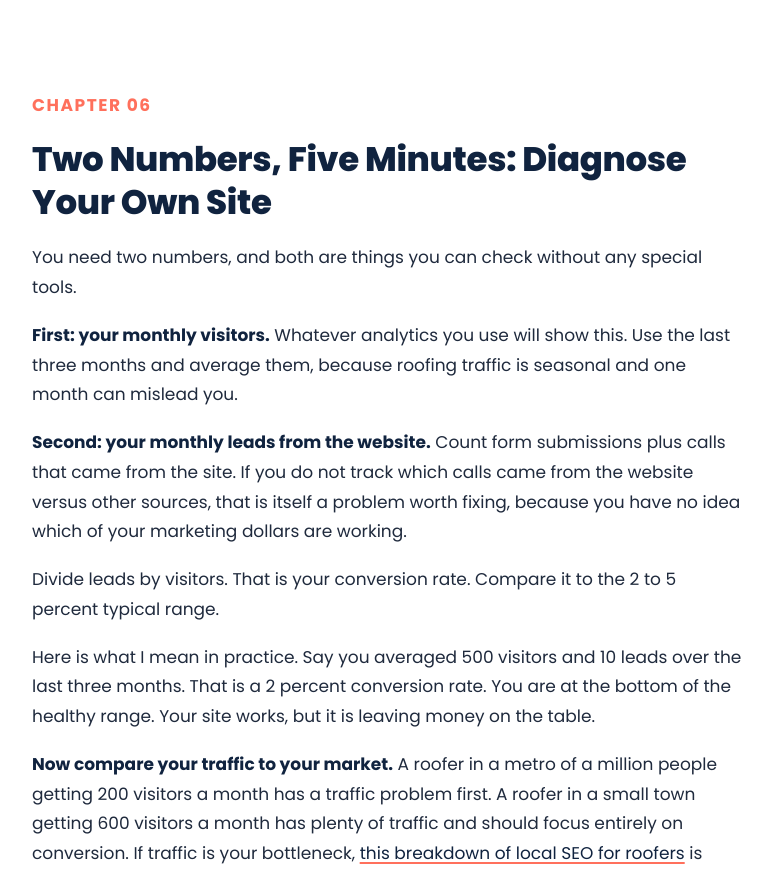
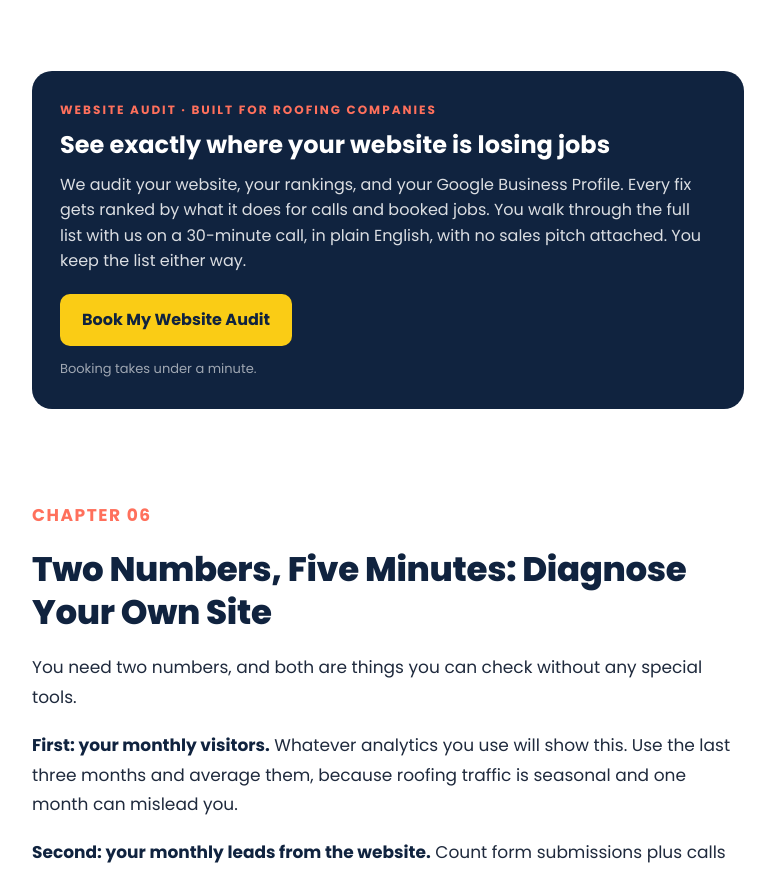
Before and after one commit to csramarketing/csra-marketing-site, a plain HTML site: page blog/how-many-roofing-leads-website/index.html in a window 1280 px wide. Shown: the part 7414-8285 px from the top of the page, without its empty margins (72-847 px from the left). Drawn offline with Linux system fonts and the light colour scheme.

Commit message:
Add standard mid-article audit card (p15, Kemar fix 2026-11-15)

```diff
--- a/blog/how-many-roofing-leads-website/index.html
+++ b/blog/how-many-roofing-leads-website/index.html
@@ -343,6 +343,14 @@ html{overflow-x:hidden;}
 </div>
 </section>
 
+<aside class="audit-card" style="background:#10233f;border-radius:20px;padding:28px;margin:36px 0;">
+  <p style="color:#ff705c;font-size:12px;font-weight:700;letter-spacing:2px;margin:0 0 10px;">WEBSITE AUDIT · BUILT FOR ROOFING COMPANIES</p>
+  <p style="color:#ffffff;font-family:Poppins,sans-serif;font-size:24px;font-weight:700;line-height:1.25;margin:0 0 12px;">See exactly where your website is losing jobs</p>
+  <p style="color:rgba(255,255,255,.85);font-size:16px;line-height:1.6;margin:0 0 20px;">We audit your website, your rankings, and your Google Business Profile. Every fix gets ranked by what it does for calls and booked jobs. You walk through the full list with us on a 30-minute call, in plain English, with no sales pitch attached. You keep the list either way.</p>
+  <a href="/website-audit/" style="display:inline-block;background:#FACC15;color:#10233f;font-weight:700;padding:12px 22px;border-radius:10px;text-decoration:none;">Book My Website Audit</a>
+  <p style="color:rgba(255,255,255,.6);font-size:13px;margin:12px 0 0;">Booking takes under a minute.</p>
+</aside>
+
 <section class="chapter" id="ch6">
 <p class="eyebrow">Chapter 06</p>
 <h2>Two Numbers, Five Minutes: Diagnose Your Own Site</h2>
```
